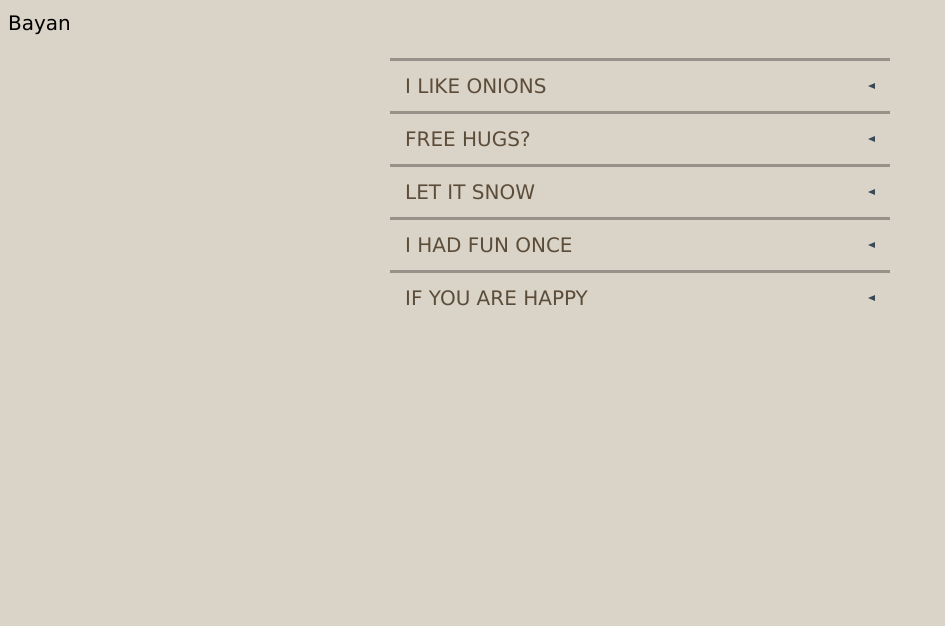
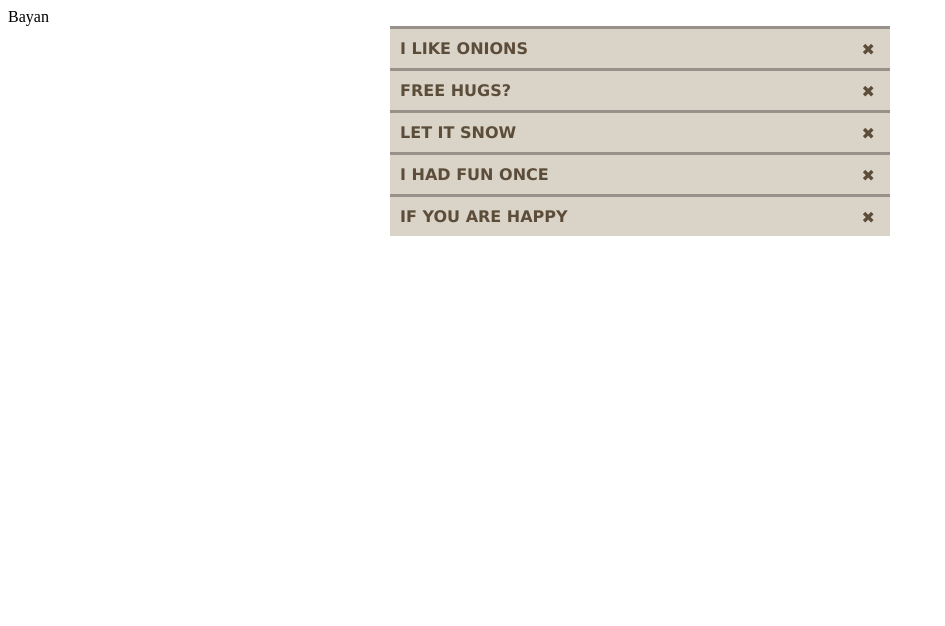
Before and after one commit to Kate-Baik/cssBayan, a plain HTML site: page cssBayan/index.html in a window 1280 px wide. Shown: the whole page, without its empty margins (0-945 px from the left). Drawn offline with Linux system fonts and the light colour scheme.

Commit message:
feat: change html structure, styles update, add pictures (Sat, Mar 11, 2023 10:59:00 PM)

```diff
--- a/cssBayan/index.html
+++ b/cssBayan/index.html
@@ -7,45 +7,35 @@
 </head>
 
 <body>
+<div class="joke">
+    <input id="joke_1" type="checkbox">
+    <label for="joke_1">I LIKE ONIONS</label>
+    <div class="content"><p><img class="media-object" src="images/i_like_onions.jpg" alt="Sample photo"></p></div>
+  </div>
 
-    <div class="joke">
-        <div class="joke-item">
-            <label class="joke-question" for="joke1">I LIKE ONIONS</label>
-            <input class="joke-input" type="checkbox" id="joke1">
-            <div class="joke-text">
-                <p></p>
-            </div>
-        </div>
+  <div class="joke">
+    <input id="joke_2" type="checkbox">
+    <label for="joke_2">FREE HUGS?</label>
+    <div class="content"><p><img class="media-object" src="images/free_hugs.jpg" alt="Sample photo"></p></div>
+  </div>
 
-        <div class="joke-item">
-            <label class="joke-question" for="joke2">FREE HUGS?</label>
-            <input class="joke-input" type="checkbox" id="joke2">
-            <div class="joke-text">
-                <p>to put picture here</p>
-            </div>
-        </div>
-        <div class="joke-item">
-            <label class="joke-question" for="joke3">LET IT SNOW</label>
-            <input class="joke-input" type="checkbox" id="joke3">
-            <div class="joke-text">
-                <p>to put picture here</p>
-            </div>
-        </div>
-        <div class="joke-item">
-            <label class="joke-question" for="joke4">I HAD FUN ONCE</label>
-            <input class="joke-input" type="checkbox" id="joke4">
-            <div class="joke-text">
-                <p>to put picture here</p>
-            </div>
-        </div>
-        <div class="joke-item">
-            <label class="joke-question" for="joke5">IF YOU ARE HAPPY</label>
-            <input class="joke-input" type="checkbox" id="joke5">
-            <div class="joke-text">
-                <p>to put picture here</p>
-        </div>
-        </div>
-    </div>
+  <div class="joke">
+    <input id="joke_3" type="checkbox">
+    <label for="joke_3">LET IT SNOW</label>
+    <div class="content"><p><img class="media-object" src="images/let_it_snow.jpg" alt="Sample photo"></p></div>
+  </div>
+  <div class="joke">
+    <input id="joke_4" type="checkbox">
+    <label for="joke_4">I HAD FUN ONCE</label>
+    <div class="content"><p><img class="media-object" src="images/i_had_fun.jpg" alt="Sample photo"></p></div>
+  </div>
+
+  <div class="joke">
+    <input id="joke_5" type="checkbox">
+    <label for="joke_5">IF YOU ARE HAPPY</label>
+    <div class="content"><p><img class="media-object" src="images/you_are_happy.jpg" alt="Sample photo"></p></div>
+  </div>
+
 
 </body>
 </html>
--- a/cssBayan/styles.css
+++ b/cssBayan/styles.css
@@ -1,22 +1,75 @@
-body {
+.joke, .joke * {
+    font-family: Verdana, sans-serif;
+    box-sizing: border-box;
+    margin: auto;
+  }
+  .joke {
+    max-width: 500px; }
+
+  .joke input {
+    display: none; }
+
+  .joke label {
+    position: relative;
+    display: block;
+    width: 100%;
+    border-top: 3px solid #4437396f;
+    padding: 10px;
+    font-weight: 700;
+    color:rgb(92, 77, 58);
+    background: rgb(218, 211, 199);
+    cursor: pointer;
+  }
+
+  /* hidden content of joke */
+  .joke .content {
+    background: rgb(218, 211, 199);
+    overflow: hidden;
+    transition: max-height 0.5s;
+    max-height: 0;
+  }
+  .joke .content p {
+    padding: 20px 20px;
+    text-align: center;
+  }
+
+  .joke input:checked ~ .content { max-height: 100%; }
+
+  /* icon */
+  .joke label::after {
+    display: block;
+    content: "\2716";
+    position: absolute;
+    top: 50%;
+    right: 15px;
+    transform: translateY(-50%);
+    transition: all 0.5s;
+  }
+
+  /* icon movement */
+  .joke input:checked ~ label::after {
+    transform: rotate(45deg);
+ }
+
+/* body {
     font-family: Verdana, sans-serif;
     font-size: 20px;
     line-height: 1.5;
     background-color: rgb(218, 211, 199);
-}
+} */
 
-*,
+/* *,
 *:before,
 *:after {
     box-sizing: border-box;
-}
+} */
 
-p {
+/* p {
     margin: 0 0 5px;
-}
+} */
 
 /*style Joke block*/
-.joke {
+/* .joke {
     max-width: 500px;
     margin: 20px auto;
 }
@@ -31,47 +84,52 @@ p {
     position: relative;
     color:rgb(92, 77, 58);
     cursor: pointer; /*hand on element*/
+    /* transition: background .2s /*bg change*/
+    /* ease-out; */
+/* } */
 
-    /*bg change*/
-    transition: background .2s
-    ease-out;
-}
-
-.joke-question:after {
-    content: "";
-    display: block;
-    border-style: solid;
-border-width: 3.5px 7px 3.5px 0;
+/* strelka*/
+/* .joke-question:after {
+content: "";
+display: block;
+border-style: solid;
+border-width: 4px 8px 4px 0;
 border-color: transparent #394857 transparent transparent;
 position: absolute;
 top: 50%;
 right: 15px;
-
 transform: translateY(-50%);
-}
-
+} */
+/*
 .joke-question:hover {
     background-color: rgb(240, 186, 100);
 }
 
-.joke-input {
+.joke-item label:after {
+    display: block;
+    content: "\2716";
+    transition: all 0.5 s;
+    position: absolute;
+    top: 50%;
+    right: 15px;
+    transform: translateY(-50%);
+    }
+
+.joke-input:checked + label:after {
+    transform: rotate(10deg);
+    }
+     */
+/* .joke-input:checked ~ .joke-question {
+    background-color: aquamarine;
+} */
+
+/* .joke-input { */
     /*element hyde*/
-    width: 0;
+    /* width: 0;
     height: 0;
-    padding: 10px 15px;
+    padding: 15px 15px;
     appearance: none;
     position: absolute;
-}
-
-.joke-input:checked ~ .joke-question {
-    background-color: aquamarine;
-}
-
-.joke-input:checked ~ .joke-question:after {
-
-    border-style: solid;
-    border-width: 7px 3.5px 0 3.5px;
-    border-color: #394857 transparent transparent transparent;
 }
 
 .joke-input:checked ~ .joke-text {
@@ -81,7 +139,6 @@ display: block;
 .joke-text {
     display: none;
     color:rgb(81, 68, 54);
-    font-size: 14px;
-    padding: 10px 15px;
-
-}
+    padding:40px 40px;
+    text-align: center;
+} */
```
Also changed, not shown: cssBayan/images/free_hugs.jpg (renamed from cssBayan/images/FREE HUGS.jpg), cssBayan/images/i_had_fun.jpg (renamed from cssBayan/images/I HAD FUN ONCE.jpg), cssBayan/images/let_it_snow.jpg (renamed from cssBayan/images/LET IT SNOW.jpg), cssBayan/images/you_are_happy.jpg (renamed from cssBayan/images/IF YOU ARE HAPPY.jpg).
